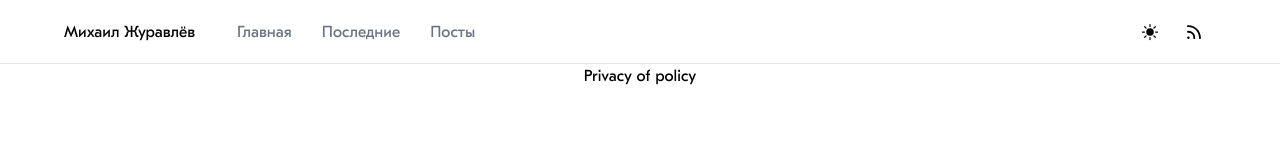
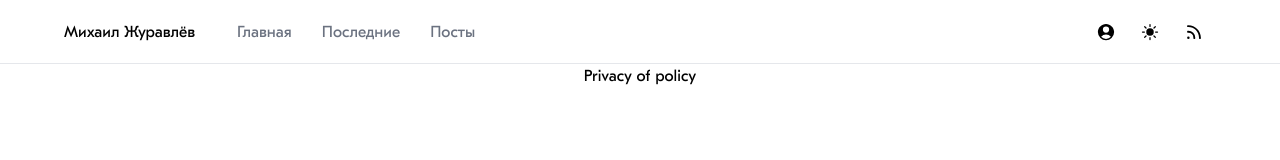
Before and after one commit to MiCkEyZzZ/mfz, a Next.js app: page /privacy in a window 1280 px wide. Shown: the top 160 px of the page. Built offline with nearby package versions, Linux system fonts and the light colour scheme.

Commit message:
добавил блок комментарии

```diff
--- a/app/posts/[slug]/page.tsx
+++ b/app/posts/[slug]/page.tsx
@@ -5,7 +5,7 @@
 import { ru } from 'date-fns/locale'
 
 import ViewCounter from '../view-counter'
-import { Breadcrumbs, Mdx } from 'components'
+import { Breadcrumbs, Comments, Mdx } from 'components'
 
 export async function generateStaticParams() {
   return allPosts.map((post) => ({
@@ -106,6 +106,7 @@
             </time>
           </div>
           <ViewCounter slug={post.slug} trackView={false} />
+          <Comments />
         </div>
       </div>
     </section>
--- a/components/breadcrumbs.tsx
+++ b/components/breadcrumbs.tsx
@@ -16,7 +16,7 @@
                 className='text-sm md:text-base'
                 title='Главная страница'
               >
-                Главная страница
+                Главная
               </Link>
             </li>
             <li className='mx-2'>
@@ -26,7 +26,7 @@
               <Link
                 href='/posts'
                 className='text-sm md:text-base'
-                title='Посты'
+                title='Страница с постами'
               >
                 Посты
               </Link>
@@ -37,7 +37,7 @@
             <li>
               <p
                 className='text-sm md:text-base text-gray-700 cursor-text'
-                title='Философия'
+                title='Страница поста'
               >
                 {tag}
               </p>
--- /dev/null
+++ b/components/comments.tsx
@@ -0,0 +1,20 @@
+function Comments(): JSX.Element {
+  return (
+    <div className='flex flex-col w-full mt-3 px-0 py-5'>
+      <h1 className='font-semibold'>Комментарии</h1>
+      <div className='flex flex-col w-full mt-2'>
+        <textarea className='w-full h-28 border rounded-md'></textarea>
+        <div className='flex flex-col justify-start items-center w-full mt-2'>
+          <button
+            type='submit'
+            className='text-base font-medium mr-0 ml-auto px-4 py-2 text-white bg-black hover:bg-gray-600 border border-transparent rounded-md md:leading-6 transition-all duration-300 focus:outline-none focus:ring-2 focus:ring-gray-800'
+          >
+            Отправить
+          </button>
+        </div>
+      </div>
+    </div>
+  )
+}
+
+export default Comments
--- a/components/header.tsx
+++ b/components/header.tsx
@@ -7,6 +7,7 @@
 import { Bars2Icon } from '@heroicons/react/24/outline'
 import { SunIcon } from '@heroicons/react/24/solid'
 import { RssIcon } from '@heroicons/react/24/solid'
+import { UserCircleIcon } from '@heroicons/react/24/solid'
 
 const navItems = [
   { title: 'Главная', path: '/' },
@@ -50,8 +51,8 @@
     <div
       className={
         isSticky
-          ? 'sticky top-0 flex flex-col items-center w-full h-16 px-5 md:px-5 bg-white border-b'
-          : 'relative flex flex-col items-center w-full h-96 px-5 md:px-5 bg-white border-b'
+          ? 'sticky top-0 flex flex-col items-center w-full h-16 px-5 md:px-5 bg-white border-b z-50'
+          : 'relative flex flex-col items-center w-full h-96 px-5 md:px-5 bg-white border-b z-50'
       }
     >
       <div
@@ -75,6 +76,18 @@
           </div>
           <div className='hidden md:flex items-center'>
             <ul className='flex flex-row'>
+              <li className='flex items-center'>
+                <Link
+                  href='/auth'
+                  aria-label='Ссылка на авторизацию на сайте'
+                  className='px-3 py-2'
+                >
+                  <UserCircleIcon
+                    className='w-5 h-5 hover:opacity-70'
+                    title='Авторизации'
+                  />
+                </Link>
+              </li>
               <li className='flex items-center'>
                 <button
                   type='button'
--- a/components/index.ts
+++ b/components/index.ts
@@ -5,3 +5,4 @@
 export { default as Footer } from './footer'
 export { default as Subscribe } from './subscribe'
 export { default as Mdx } from './mdx'
+export { default as Comments } from './comments'
```
Also changed, not shown: 1 other file (tests, documents, lock files or other folders).
